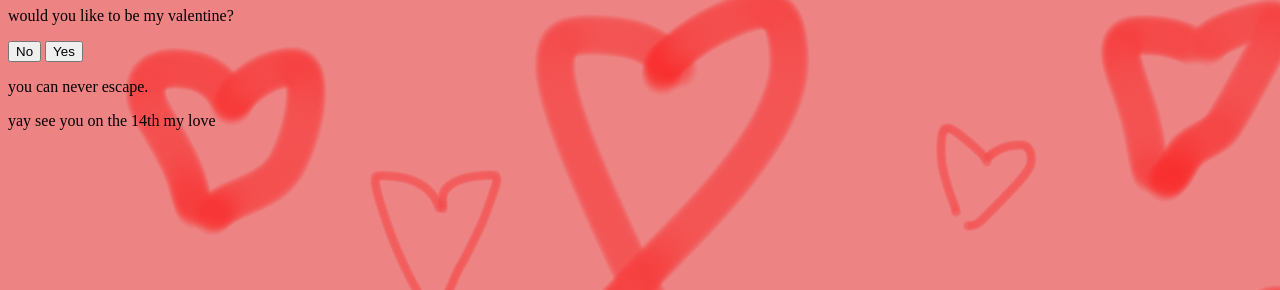
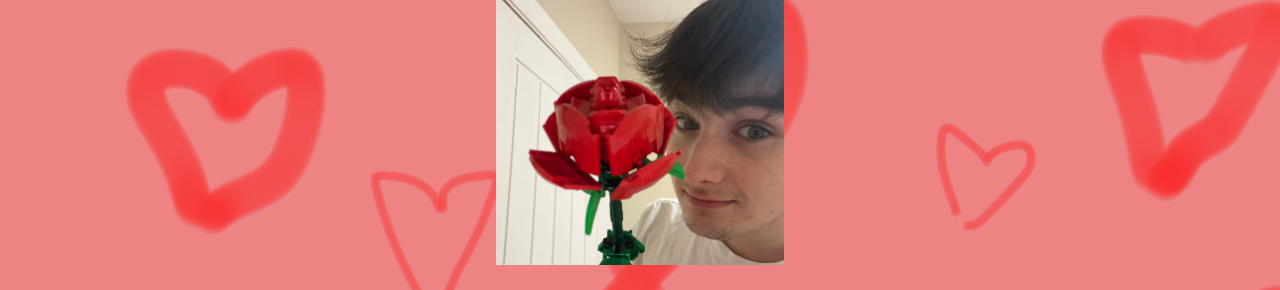
Before and after one commit to Sebastian54/valentines, a plain HTML site: page index.html in a window 1280 px wide. Shown: the part 97-387 px from the top of the page. Drawn offline with Linux system fonts and the light colour scheme.

Commit message:
FINISHED

```diff
--- a/index.html
+++ b/index.html
@@ -9,7 +9,7 @@
         <script src="script.js"></script>
         <div class="container">
             <div class="Mainprompt">
-                <img class="image" src="images/flower.png"></img>
+                <img class="image" src="images/flower.JPG"></img>
                 <h1 clss="hh" id="name">hey you, yeah YOU.</h1>
                 <p class="pp" id="question">would you like to be my valentine?</p>
                 <div class="buttons">
--- a/script.js
+++ b/script.js
@@ -9,7 +9,7 @@
     noButton.style.position = "absolute";
 
     // Change image source to "gun.gif"
-    document.getElementsByClassName("image")[0].src = "images/gun.gif";
+    document.getElementsByClassName("image")[0].src = "images/scissors.JPG";
 
     // Generate random coordinates within the visible container
     const randomX = Math.max(0, Math.floor(Math.random() * maxWidth));
@@ -37,7 +37,7 @@
     yesMessage.textContent = "yay:) see you on the 14th my love <3";
     yesMessage.style.display = "block";
     yesMessage.style.fontStyle = "normal";
-    document.getElementsByClassName("image")[0].src = "images/dance.gif";
+    document.getElementsByClassName("image")[0].src = "images/spin.gif";
 
     // Remove yes button
     document.getElementById("yesButton").remove();
--- a/styles.css
+++ b/styles.css
@@ -1,3 +1,89 @@
 body {
-    background-image: url("background.png");
-  }
+    font-family: 'Futura', cursive; /* Change to a romantic cursive font */
+    background-color: #ffdde1;
+    display: flex;
+    align-items: center;
+    justify-content: space-evenly;
+    height: 100vh;
+    margin: 0;
+    background: url('images/background.png') repeat;
+    font-size: 35px;
+    color: rgb(255, 0, 174);
+}
+.hh{
+    -webkit-text-stroke: 2px #71004f;
+    font-weight:900;
+
+}
+.pp{
+    -webkit-text-stroke: 2px #71004f;
+
+    font-size: 50px;
+    font-style: oblique;
+    font-weight: 800;
+}
+
+body
+
+.container {
+    width: 100%;
+    height: 100%;
+    display: flex;
+    justify-content: center;
+    align-items: center;
+    text-align: center;
+    background-color: transparent;
+    border-radius: 10px;
+    box-shadow: 0 0 10px rgba(0, 0, 0, 0.3);
+}
+
+.image{
+    height: 280px;
+
+}
+
+.buttons button {
+    background-color: #ff4d79;
+    color: #fff;
+    padding: 10px 30px;
+    border: none;
+    border-radius: 10px;
+    margin: 10px;
+    font-size: 26px;
+    cursor: pointer;
+    position: relative;
+    font-family: 'Lobster', cursive; /* Change to a romantic cursive font */
+
+}
+
+.buttons button:hover {
+    background-color: #7c1f37;
+
+}
+
+.buttons{
+    display: flex;
+    justify-content: center;
+    flex-direction: row;
+}
+
+#no-button{
+
+}
+
+.hidden-message {
+    display: none;
+    margin-top: 20px;
+}
+
+.move {
+    animation: moveNoMessage 0.5s linear;
+}
+
+@keyframes moveNoMessage {
+    0% { transform: translate(0, 0); }
+    25% { transform: translate(30px, 30px); }
+    50% { transform: translate(-20px, -20px); }
+    75% { transform: translate(10px, 10px); }
+    100% { transform: translate(0, 0); }
+}
```
Also changed, not shown: images/background.png (renamed from background.png), images/flower.JPG (added), images/scissors.JPG (added), images/spin.gif (added), 2 other files.
